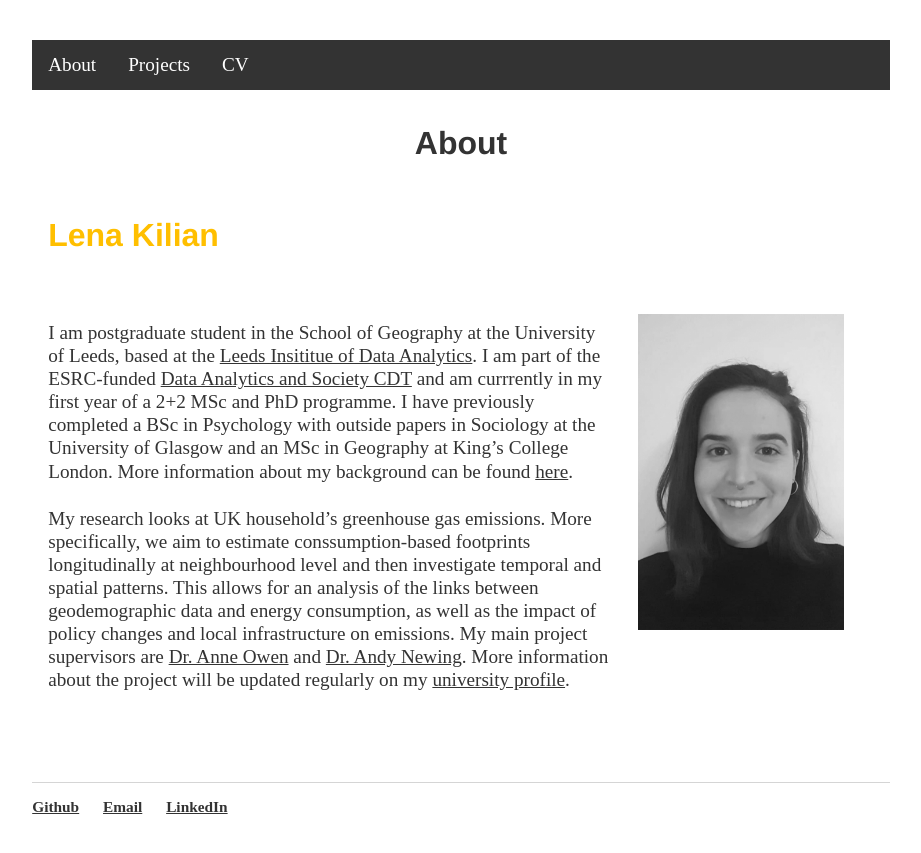
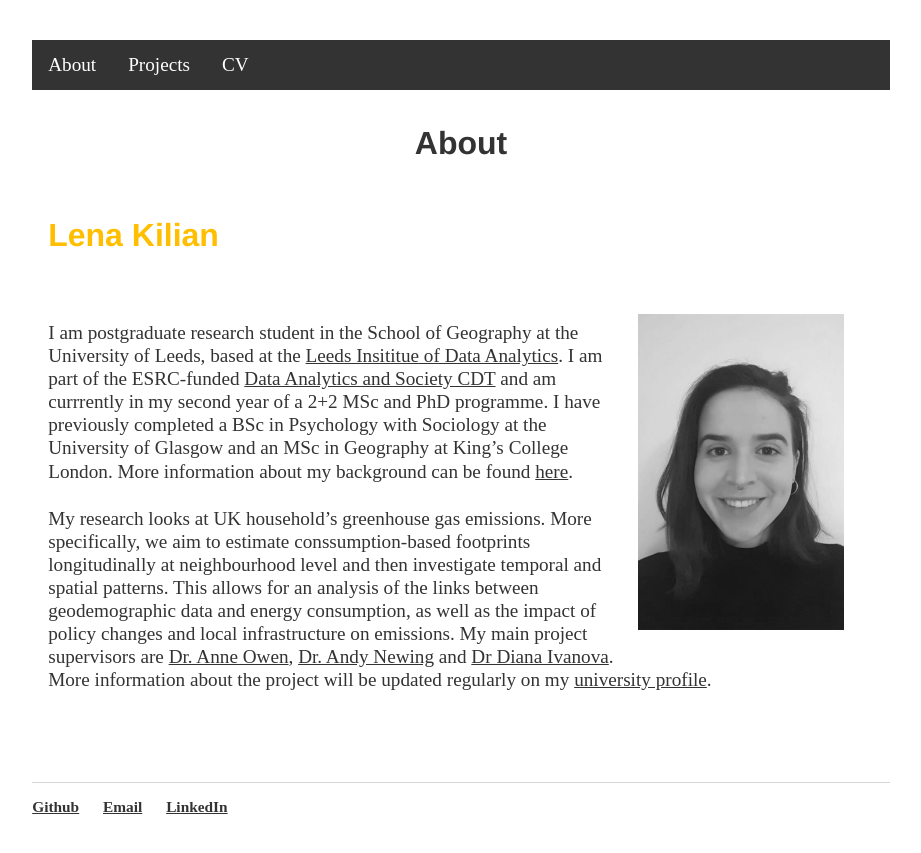
Before and after one commit to lena-kilian/lena-kilian.github.io, a Jekyll site: the page built from index.md, in a window 1280 px wide. Shown: the top 853 px of the page, without its empty margins (179-1100 px from the left). Built offline with Jekyll 4.4.1, drawn with Linux system fonts in a browser that asks for light colours; our own code applies the rules of GitHub Pages for plain Markdown files.

Commit message:
Update index.md

```diff
--- a/index.md
+++ b/index.md
@@ -3,9 +3,9 @@
 ## Lena Kilian
 <img style="padding: 5px;" src="Photo_BW.png" align="right" width="250"/>
 
-I am postgraduate student in the School of Geography at the University of Leeds, based at the [Leeds Insititue of Data Analytics](https://lida.leeds.ac.uk/). I am part of the ESRC-funded [Data Analytics and Society CDT](https://datacdt.org/) and am currrently in my first year of a 2+2 MSc and PhD programme. I have previously completed a BSc in Psychology with outside papers in Sociology at the University of Glasgow and an MSc in Geography at King's College London. More information about my background can be found [here](https://lena-kilian.github.io/cv/).
+I am postgraduate research student in the School of Geography at the University of Leeds, based at the [Leeds Insititue of Data Analytics](https://lida.leeds.ac.uk/). I am part of the ESRC-funded [Data Analytics and Society CDT](https://datacdt.org/) and am currrently in my second year of a 2+2 MSc and PhD programme. I have previously completed a BSc in Psychology with Sociology at the University of Glasgow and an MSc in Geography at King's College London. More information about my background can be found [here](https://lena-kilian.github.io/cv/).
 
-My research looks at UK household's greenhouse gas emissions. More specifically, we aim to estimate conssumption-based footprints longitudinally at neighbourhood level and then investigate temporal and spatial patterns. This allows for an analysis of the links between geodemographic data and energy consumption, as well as the impact of policy changes and local infrastructure on emissions. My main project supervisors are [Dr. Anne Owen](https://environment.leeds.ac.uk/see/staff/1462/dr-anne-owen) and [Dr. Andy Newing](https://environment.leeds.ac.uk/geography/staff/1081/dr-andy-newing). More information about the project will be updated regularly on my [university profile](https://environment.leeds.ac.uk/geography/pgr/2546/lena-kilian).
+My research looks at UK household's greenhouse gas emissions. More specifically, we aim to estimate conssumption-based footprints longitudinally at neighbourhood level and then investigate temporal and spatial patterns. This allows for an analysis of the links between geodemographic data and energy consumption, as well as the impact of policy changes and local infrastructure on emissions. My main project supervisors are [Dr. Anne Owen](https://environment.leeds.ac.uk/see/staff/1462/dr-anne-owen), [Dr. Andy Newing](https://environment.leeds.ac.uk/geography/staff/1081/dr-andy-newing) and [Dr Diana Ivanova](https://environment.leeds.ac.uk/see/staff/2625/dr-diana-ivanova). More information about the project will be updated regularly on my [university profile](https://environment.leeds.ac.uk/geography/pgr/2546/lena-kilian).
 <br/>
 <br/>
 <br/>
```
